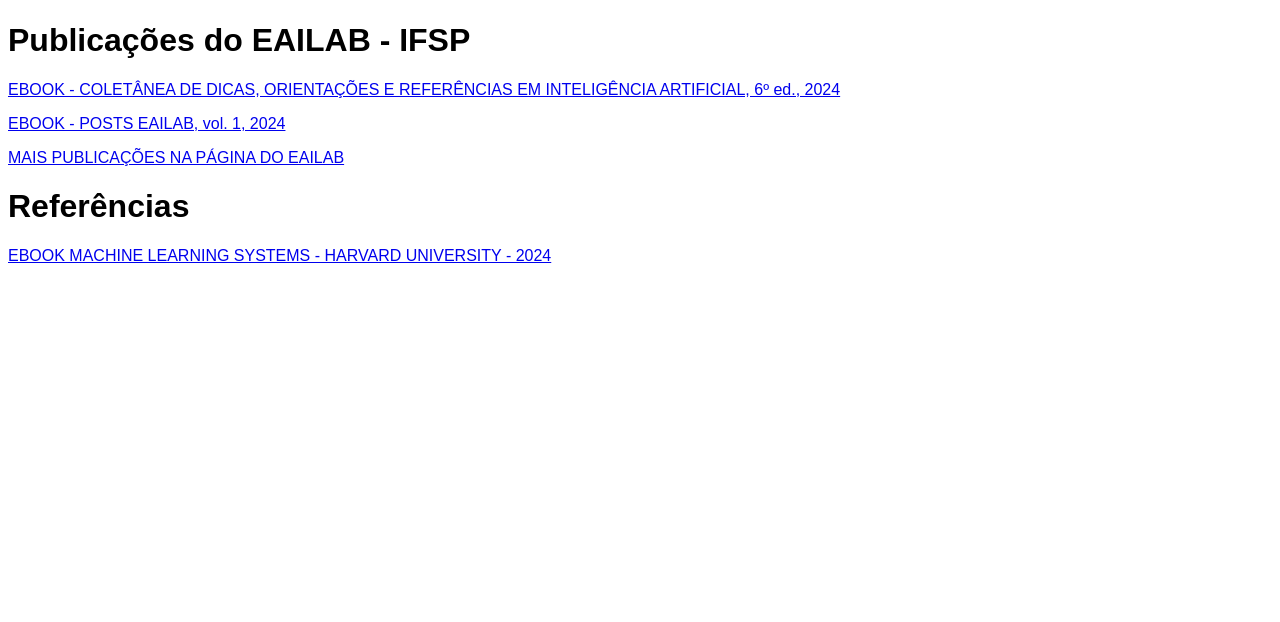
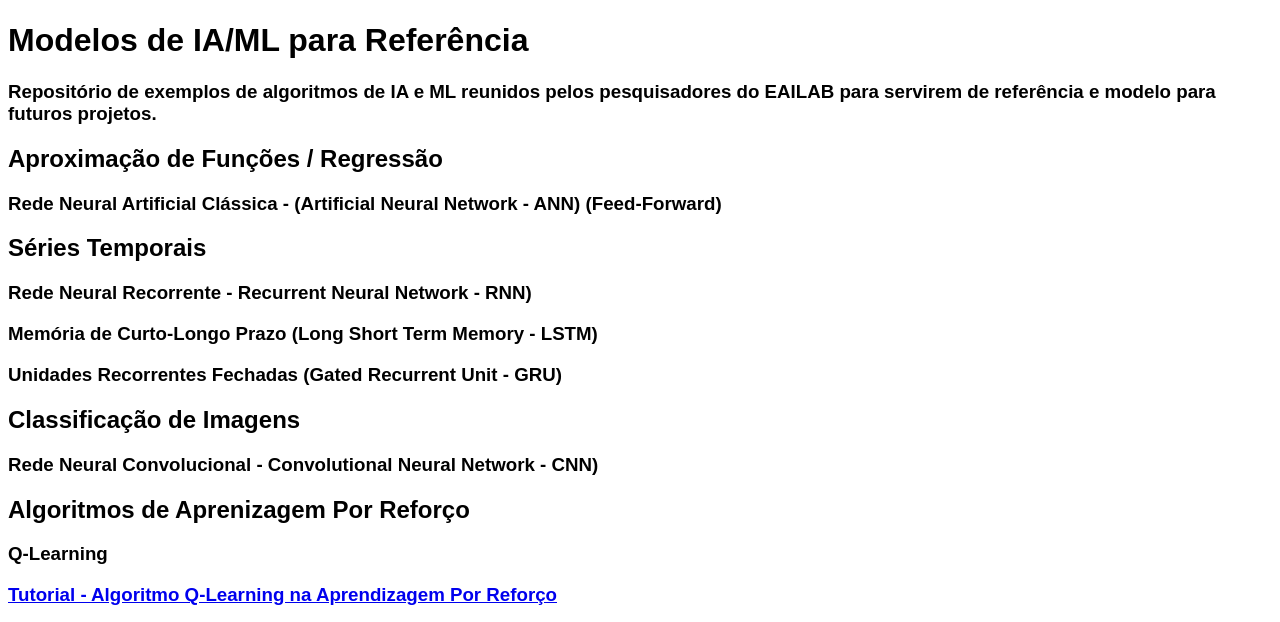
Before and after one commit to EAILAB-IFSP/AI_ALGORITHMS, a plain HTML site: page index.html in a window 1280 px wide. Shown: the part 172-794 px from the top of the page. Drawn offline with Linux system fonts and the light colour scheme; files whose address does not match are found by name.

Commit message:
Update index.html

```diff
--- a/index.html
+++ b/index.html
@@ -8,22 +8,27 @@
 <img src="images/Logo_Dourado.jpg" class="center" style="width:30%">
 
 <font face="Arial">
-<h1><b>Publicações do EAILAB - IFSP</b></h1>
+<h1><b>Modelos de IA/ML para Referência</b></h1>
 
-<font size="3">
-<a href="https://github.com/EAILAB-IFSP/PUBLICATIONS/blob/Publications/AI%20Cards%20Collection%20-%20EAILab%20v6%202024.pdf">
-<p>EBOOK - COLETÂNEA DE DICAS, ORIENTAÇÕES E REFERÊNCIAS EM INTELIGÊNCIA ARTIFICIAL, 6º ed., 2024</p>
+<h3>Repositório de exemplos de algoritmos de IA e ML reunidos pelos pesquisadores do EAILAB para servirem de referência e modelo para futuros projetos.</h3>
 
-<a href="https://github.com/EAILAB-IFSP/PUBLICATIONS/blob/Publications/POSTS%20EAILAB%20Vol%201%202024.pdf">
-<p>EBOOK - POSTS EAILAB, vol. 1, 2024</p></a>
+<h2>Aproximação de Funções / Regressão</h2>
+<h3><b>Rede Neural Artificial Clássica - (Artificial Neural Network - ANN) (Feed-Forward)</b><h3>
 
-<a href="https://eailab.labmax.org/publicacoes/">
-<p>MAIS PUBLICAÇÕES NA PÁGINA DO EAILAB</p></a>
+<h2>Séries Temporais</h2>
+<h3>Rede Neural Recorrente - Recurrent Neural Network - RNN)</h3>
 
+<h3>Memória de Curto-Longo Prazo (Long Short Term Memory - LSTM)</h3>
 
-<h1><b>Referências</b></h1>
-<a href="https://mlsysbook.ai/Machine-Learning-Systems.pdf">
-<p> EBOOK MACHINE LEARNING SYSTEMS - HARVARD UNIVERSITY - 2024</p>
+<h3>Unidades Recorrentes Fechadas (Gated Recurrent Unit - GRU)</h3>
+
+<h2>Classificação de Imagens</h2>
+<h3>Rede Neural Convolucional - Convolutional Neural Network - CNN)</h3>
+
+<h2>Algoritmos de Aprenizagem Por Reforço</h2>
+<h3>Q-Learning<h3>
+<a href="https://github.com/EAILAB-IFSP/AI_ALGORITHMS/blob/main/Algoritmo%20Q-Learning%20na%20Aprendizagem%20por%20Refor%C3%A7o.pdf">
+<p>Tutorial - Algoritmo Q-Learning na Aprendizagem Por Reforço</p>
 
 </font> <br />
 
```
